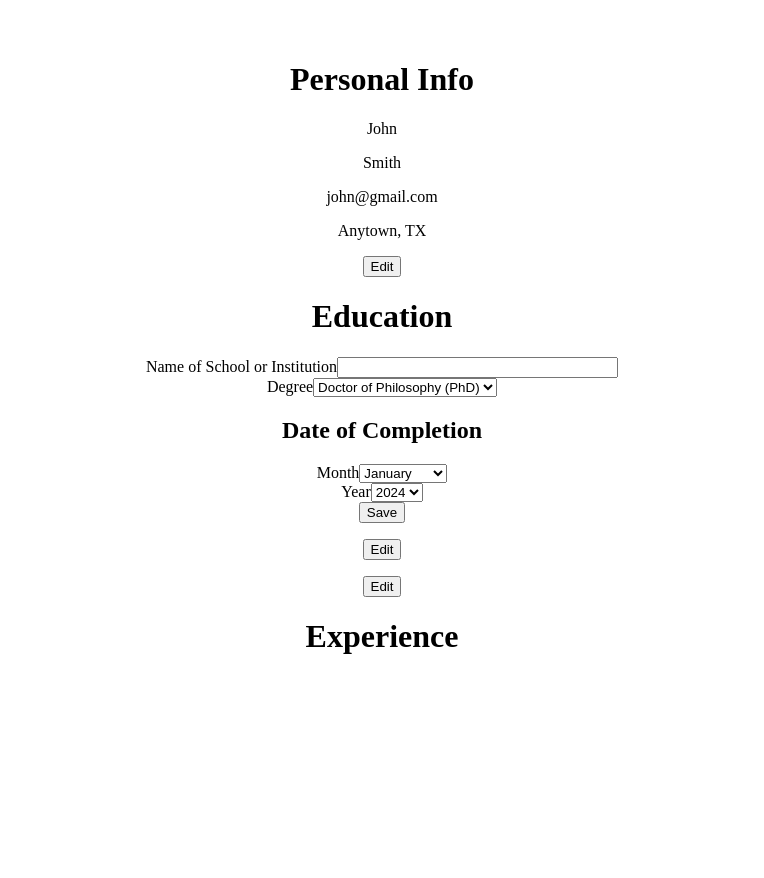
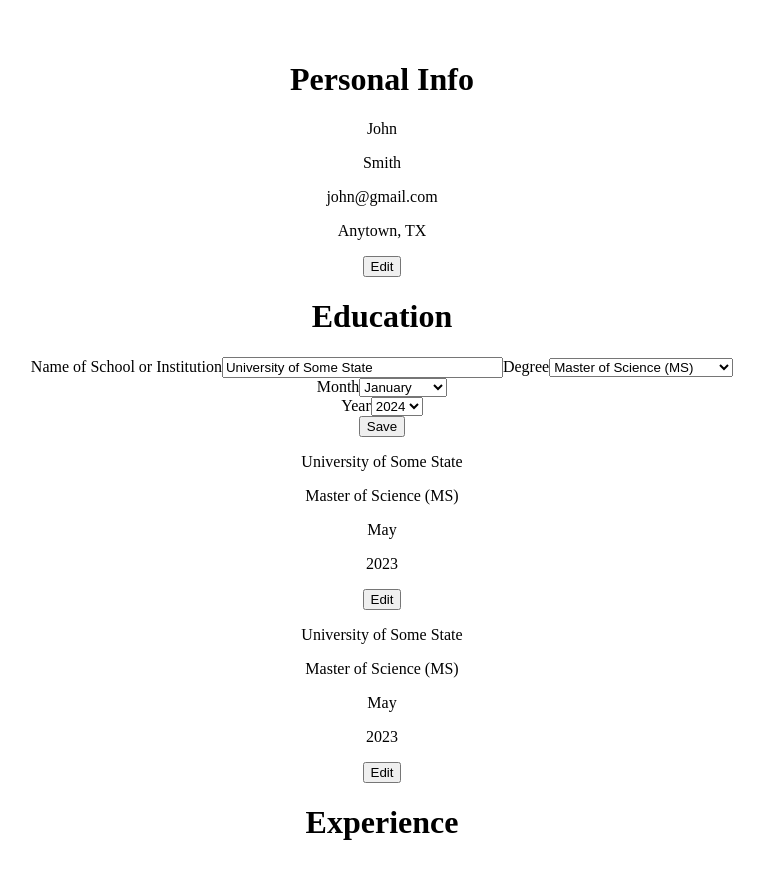
Before and after one commit to weboffools/cv-app, a React (Vite) app: page / in a window 1280 px wide. Shown: the top 878 px of the page, without its empty margins (258-1022 px from the left). Before the commit the page ends 800 px from the top, so only its background shows below. Built offline with nearby package versions, Linux system fonts and the light colour scheme; the HTML template or start-up script is replaced by a standard one.

Commit message:
Move DegreeSelect out of component and into Institution

```diff
--- a/src/components/DegreeSelect.jsx
+++ b/src/components/DegreeSelect.jsx
@@ -1,17 +1,6 @@
 export default function DegreeSelect() {
   return (
     <div>
-      <label htmlFor="degree">Degree</label>
-      <select name="degree_type" id="degree">
-        <option>Doctor of Philosophy (PhD)</option>
-        <option>Master of Science (MS)</option>
-        <option>Master of Arts (MA)</option>
-        <option>Bachelor of Science (BS)</option>
-        <option>Bachelor of Arts (BA)</option>
-        <option>Juris Doctor (JD)</option>
-        <option>Associate of Science (AS)</option>
-        <option>Associate of Arts (AA)</option>
-      </select>
-    </div>
+          </div>
   );
 }
--- a/src/components/Institution.jsx
+++ b/src/components/Institution.jsx
@@ -1,15 +1,15 @@
+import YearSelect from "./YearSelect";
 import MonthSelect from "./MonthSelect";
-import YearSelect from "./YearSelect";
-import DegreeSelect from "./DegreeSelect";
 import { useState } from "react";
 
 export default function Institution({ isActive, onEdit, onSave }) {
   const [values, setValues] = useState({
-    schoolname: "",
-    degree: "",
-    month: "",
-    year: "",
+    schoolname: "University of Some State",
+    degree: "Master of Science (MS)",
+    month: "May",
+    year: "2023"
   });
+
   if (isActive) {
     return (
       <>
@@ -21,19 +21,32 @@ export default function Institution({ isActive, onEdit, onSave }) {
           value={values.schoolname}
           maxLength="48"
           size="32"
-          onChange={(event) =>
-            setValues({ ...values, schoolname: event.target.value })
-          }
+          onChange={(event) => setValues({ ...values, schoolname: event.target.value })}
         />
-        <DegreeSelect value={values.degree} />
-        <h2>Date of Completion</h2>
-        <MonthSelect value={values.month} />
-        <YearSelect value={values.year} />
-        <button
-          onClick={onSave}
+        <label htmlFor="degree">Degree</label>
+
+        <select
+          name="degree_type"
+          id="degree"
+          value={values.degree}
+          onChange={(e) => setValues({ ...values, degree: e.target.value })}
         >
-          Save
-        </button>
+          <option>Doctor of Philosophy (PhD)</option>
+          <option>Master of Science (MS)</option>
+          <option>Master of Arts (MA)</option>
+          <option>Bachelor of Science (BS)</option>
+          <option>Bachelor of Arts (BA)</option>
+          <option>Juris Doctor (JD)</option>
+          <option>Associate of Science (AS)</option>
+          <option>Associate of Arts (AA)</option>
+        </select>
+
+        <MonthSelect
+          selectNewMonth={setValues}
+          values={values}
+        />
+        <YearSelect />
+        <button onClick={onSave}>Save</button>
       </>
     );
   }
@@ -43,11 +56,7 @@ export default function Institution({ isActive, onEdit, onSave }) {
       <p>{values.degree}</p>
       <p>{values.month}</p>
       <p>{values.year}</p>
-      <button
-        onClick={onEdit}
-      >
-        Edit
-      </button>
+      <button onClick={onEdit}>Edit</button>
     </>
   );
 }
--- a/src/components/MonthSelect.jsx
+++ b/src/components/MonthSelect.jsx
@@ -1,4 +1,4 @@
-export default function MonthSelect() {
+export default function MonthSelect(values, selectNewMonth) {
   const months = [
     'January',
     'February',
@@ -13,23 +13,24 @@ export default function MonthSelect() {
     'November',
     'December'
   ]
-
+  const listMonths = months.map(month =>
+    <option
+      key={month}
+      value={month}
+    >
+      {month}
+    </option>
+  );
   return (
     <div>
       <label htmlFor="month_complete">Month</label>
-      <select name="month_complete" id="month_complete">
-        <option key={months[0]} value={months[0]}>{months[0]}</option>
-        <option key={months[1]} value={months[1]}>{months[1]}</option>
-        <option key={months[2]} value={months[2]}>{months[2]}</option>
-        <option key={months[3]} value={months[3]}>{months[3]}</option>
-        <option key={months[4]} value={months[4]}>{months[4]}</option>
-        <option key={months[5]} value={months[5]}>{months[5]}</option>
-        <option key={months[6]} value={months[6]}>{months[6]}</option>
-        <option key={months[7]} value={months[7]}>{months[7]}</option>
-        <option key={months[8]} value={months[8]}>{months[8]}</option>
-        <option key={months[9]} value={months[9]}>{months[9]}</option>
-        <option key={months[10]} value={months[10]}>{months[10]}</option>
-        <option key={months[11]} value={months[11]}>{months[11]}</option>
+      <select
+        name="month_complete"
+        id="month"
+        value={values.month}
+        onChange={(e) => selectNewMonth({ ...values, month: e.target.value})}
+      >
+        {listMonths}
       </select>
     </div>
   );
--- a/src/components/YearSelect.jsx
+++ b/src/components/YearSelect.jsx
@@ -1,3 +1,5 @@
+import { useState } from 'react'
+
 function getYears() {
   const year = new Date().getFullYear();
   const years = [];
@@ -9,8 +11,15 @@ function getYears() {
 
 export default function YearSelect() {
   const years = getYears();
+  const [value, setValue] = useState(2023);
   const listYears = years.map(year =>
-    <option key={year} value={year}>{year}</option>
+    <option
+      key={year}
+      value={year}
+      onChange={(event) => setValue({value: event.target.value })}
+    >
+      {year}
+    </option>
   );
   return (
     <div>
```
